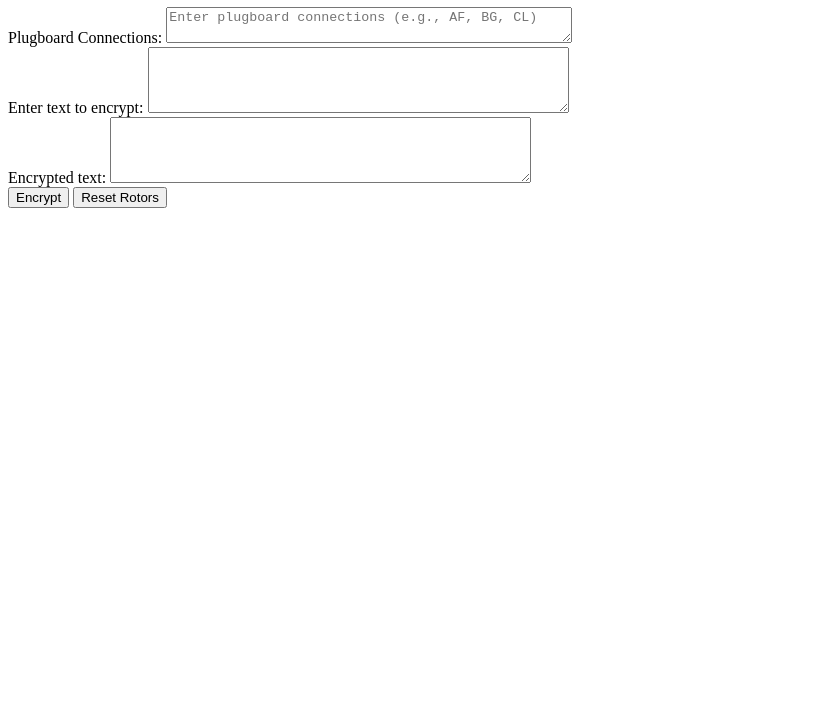
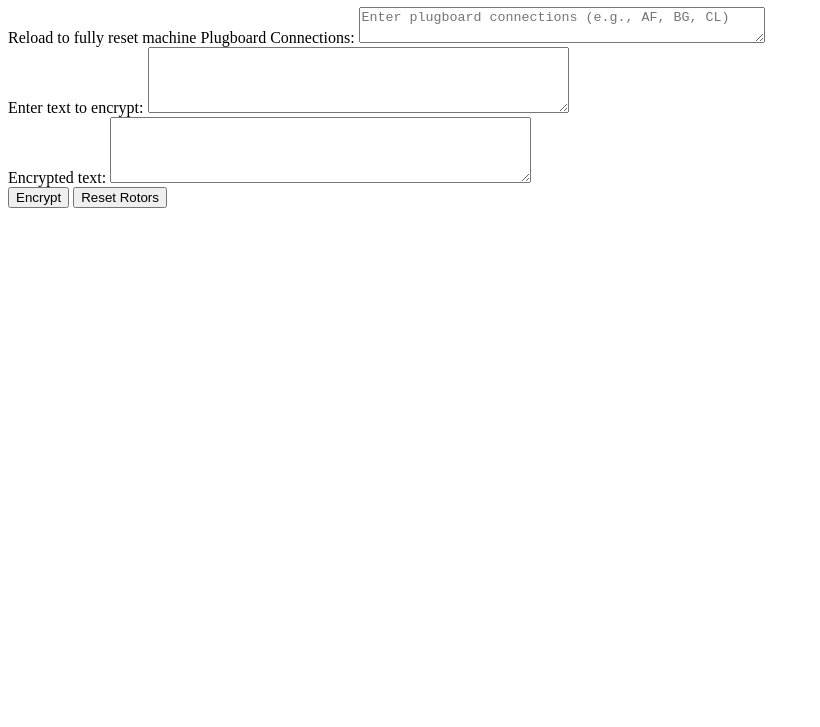
Before and after one commit to FunnyDoggs/EnigmaMachine, a plain HTML site: page index.html in a window 1280 px wide. Shown: the part 73-800 px from the top of the page, without its empty margins (0-820 px from the left). Drawn offline with Linux system fonts and the light colour scheme.

Commit message:
Update index.html

```diff
--- a/index.html
+++ b/index.html
@@ -13,6 +13,7 @@
 </head>
 <body>
   <h1>Enigma Machine Simulator</h1>
+  <label for="machineResetInstructions">Reload to fully reset machine</label>
   <label for="plugboardInput">Plugboard Connections:</label>
   <!-- Set the cols attribute to make the textarea wider -->
   <textarea id="plugboardInput" placeholder="Enter plugboard connections (e.g., AF, BG, CL)" rows="2" cols="50"></textarea>
```
